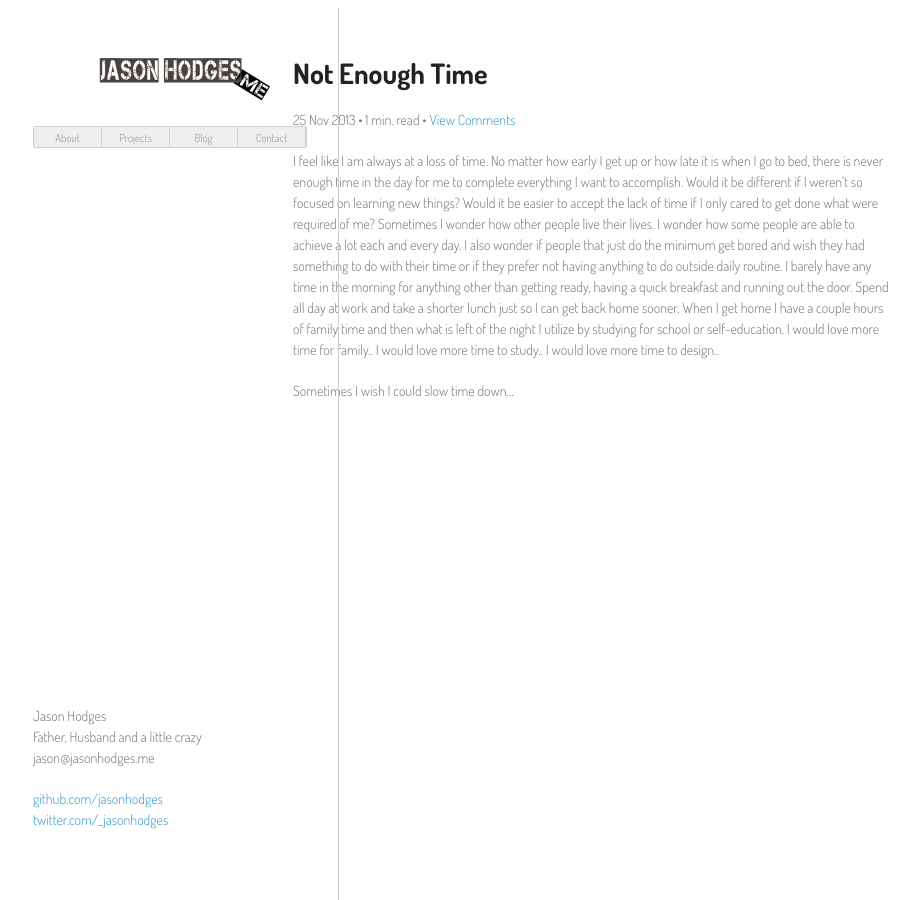
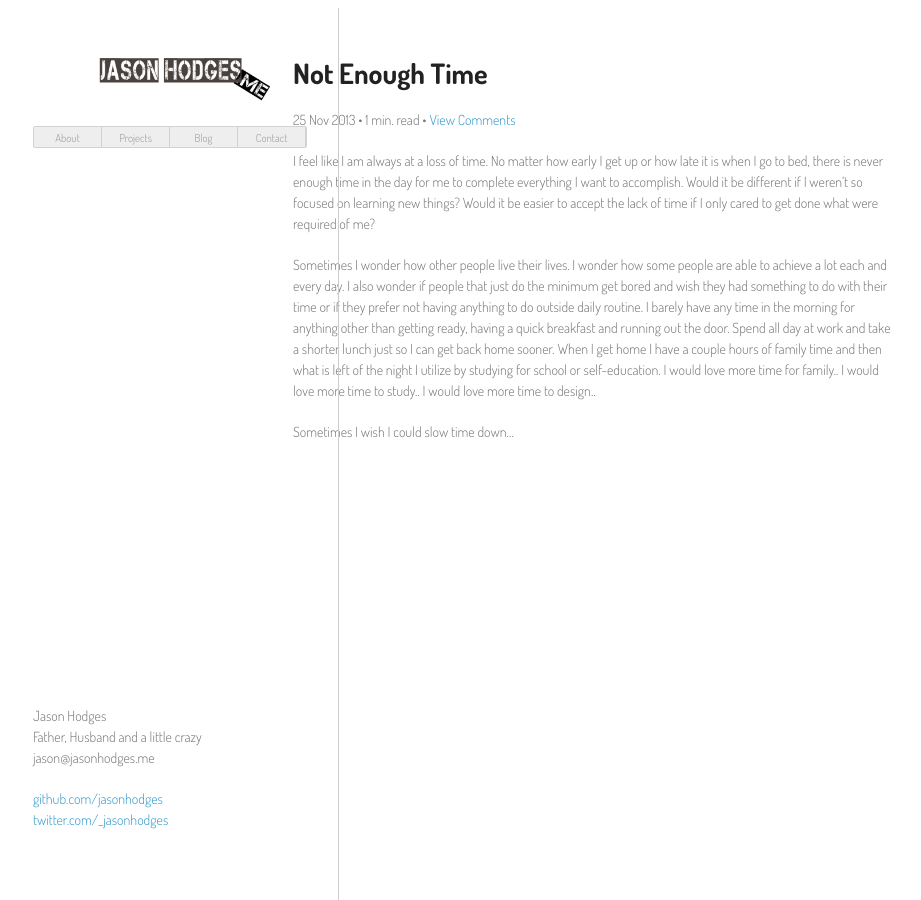
Before and after one commit to jasonhodges/old_jasonhodges.github.io, a Jekyll site: the page built from _posts/2013-11-25-Not-Enough-Time.md, in a window 1280 px wide. Shown: the whole page, without its empty margins (177-1098 px from the left). Built offline with Jekyll 4.4.1, drawn with Linux system fonts in a browser that asks for light colours; Markdown is read by kramdown in place of the engine named in the settings; comment, search, counter and statistics services are not loaded.

Commit message:
Update 2013-11-25-Not-Enough-Time.md

```diff
--- a/_posts/2013-11-25-Not-Enough-Time.md
+++ b/_posts/2013-11-25-Not-Enough-Time.md
@@ -5,6 +5,10 @@
 categories: life
 ---
 
-I feel like I am always at a loss of time. No matter how early I get up or how late it is when I go to bed, there is never enough time in the day for me to complete everything I want to accomplish. Would it be different if I weren’t so focused on learning new things? Would it be easier to accept the lack of time if I only cared to get done what were required of me? Sometimes I wonder how other people live their lives. I wonder how some people are able to achieve a lot each and every day. I also wonder if people that just do the minimum get bored and wish they had something to do with their time or if they prefer not having anything to do outside daily routine. I barely have any time in the morning for anything other than getting ready, having a quick breakfast and running out the door. Spend all day at work and take a shorter lunch just so I can get back home sooner. When I get home I have a couple hours of family time and then what is left of the night I utilize by studying for school or self-education. I would love more time for family.. I would love more time to study.. I would love more time to design..
+I feel like I am always at a loss of time. No matter how early I get up or how late it is when I go to bed, there is never enough time in the day for me to complete everything I want to accomplish. Would it be different if I weren’t so focused on learning new things? Would it be easier to accept the lack of time if I only cared to get done what were required of me?
+
+{{more}}
+
+Sometimes I wonder how other people live their lives. I wonder how some people are able to achieve a lot each and every day. I also wonder if people that just do the minimum get bored and wish they had something to do with their time or if they prefer not having anything to do outside daily routine. I barely have any time in the morning for anything other than getting ready, having a quick breakfast and running out the door. Spend all day at work and take a shorter lunch just so I can get back home sooner. When I get home I have a couple hours of family time and then what is left of the night I utilize by studying for school or self-education. I would love more time for family.. I would love more time to study.. I would love more time to design..
 
 Sometimes I wish I could slow time down…
```
